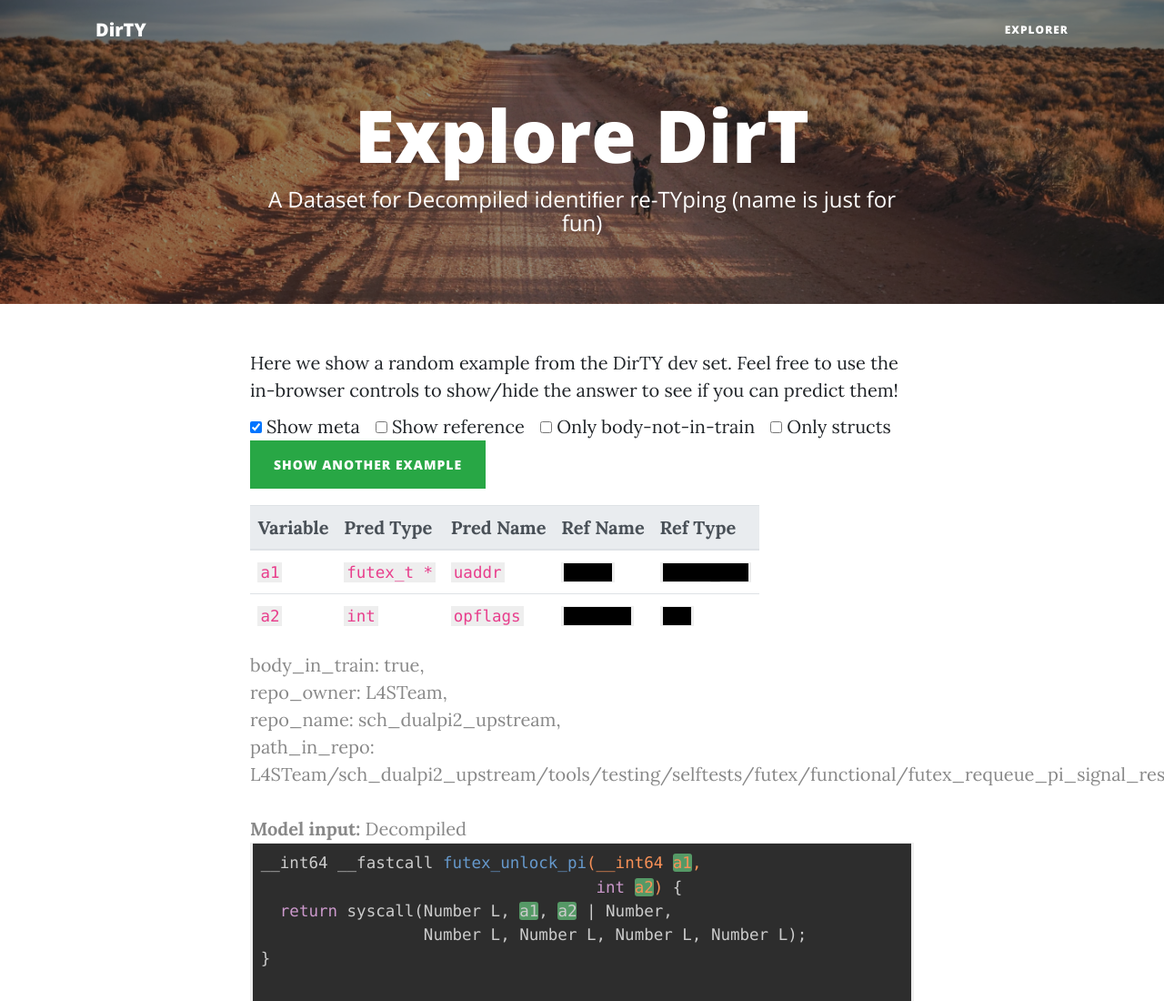
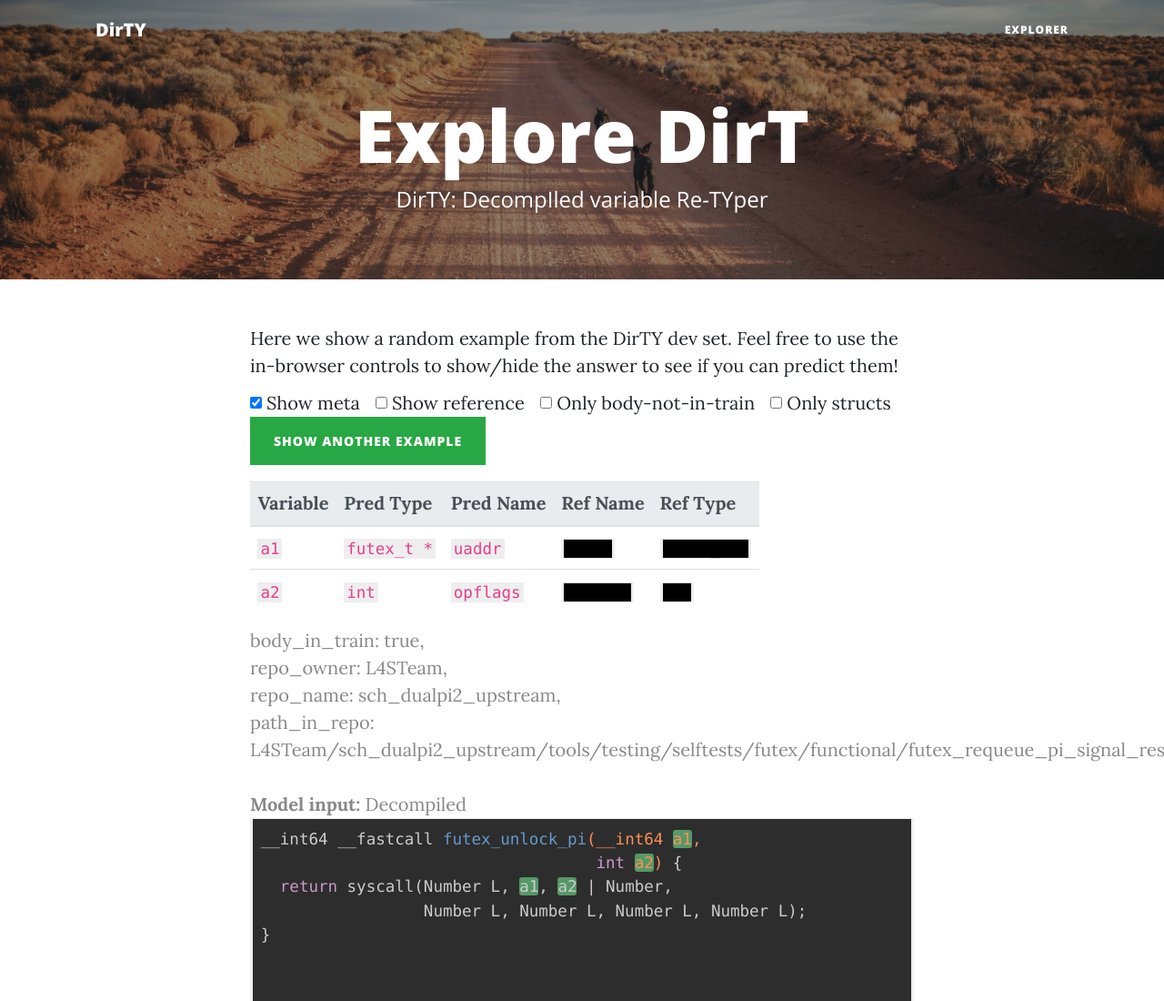
Before and after one commit to DirtDirty/dirtdirty.github.io, a plain HTML site: page explorer.html in a window 1280 px wide. Shown: the top 1100 px of the page at 91% size. Drawn offline with nearby package versions, Linux system fonts and the light colour scheme.

Commit message:
Update name

```diff
--- a/explorer.html
+++ b/explorer.html
@@ -11,7 +11,7 @@
 <!-- <meta name="twitter:card" content="summary_large_image">
     <meta name="twitter:site" content="@qi2peng2">
     <meta name="twitter:creator" content="@qi2peng2">-->
-    <meta name="twitter:title" content="DirTY: A Dataset for Decompiled identiﬁer re-TYping (name is just for fun)">
+    <meta name="twitter:title" content="DirTY: DecompIled variable Re-TYper">
     <meta name="twitter:description" content="Explore DirT">
     <meta name="twitter:image" content="https://dirtdirty.github.io/explorer-bg.jpg">
     <meta property="og:image" content="https://dirtdirty.github.io/explorer-bg.jpg">
@@ -63,7 +63,7 @@
       <div class="col-lg-8 col-md-10 mx-auto">
         <div class="site-heading">
           <h1>Explore DirT</h1>
-          <span class="subheading">A Dataset for Decompiled identiﬁer re-TYping (name is just for fun)</span>
+          <span class="subheading">DirTY: DecompIled variable Re-TYper</span>
         </div>
       </div>
     </div>
```
Also changed, not shown: index.html (+1 -1 lines).
